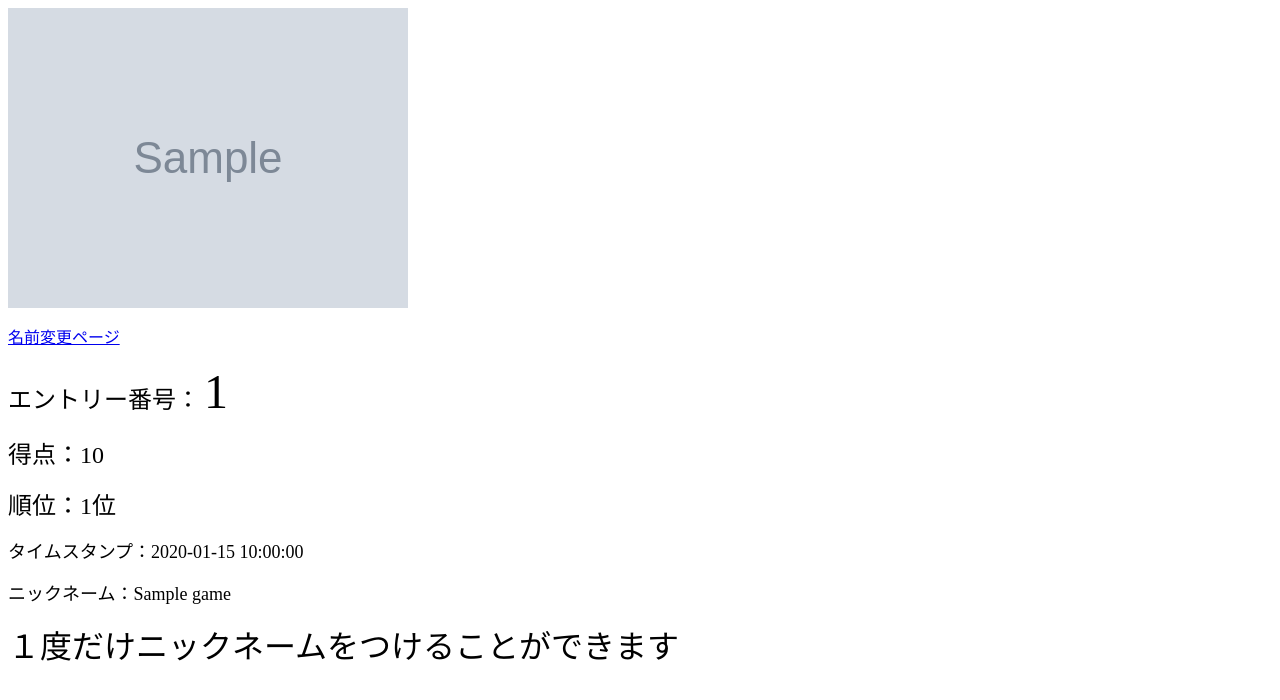
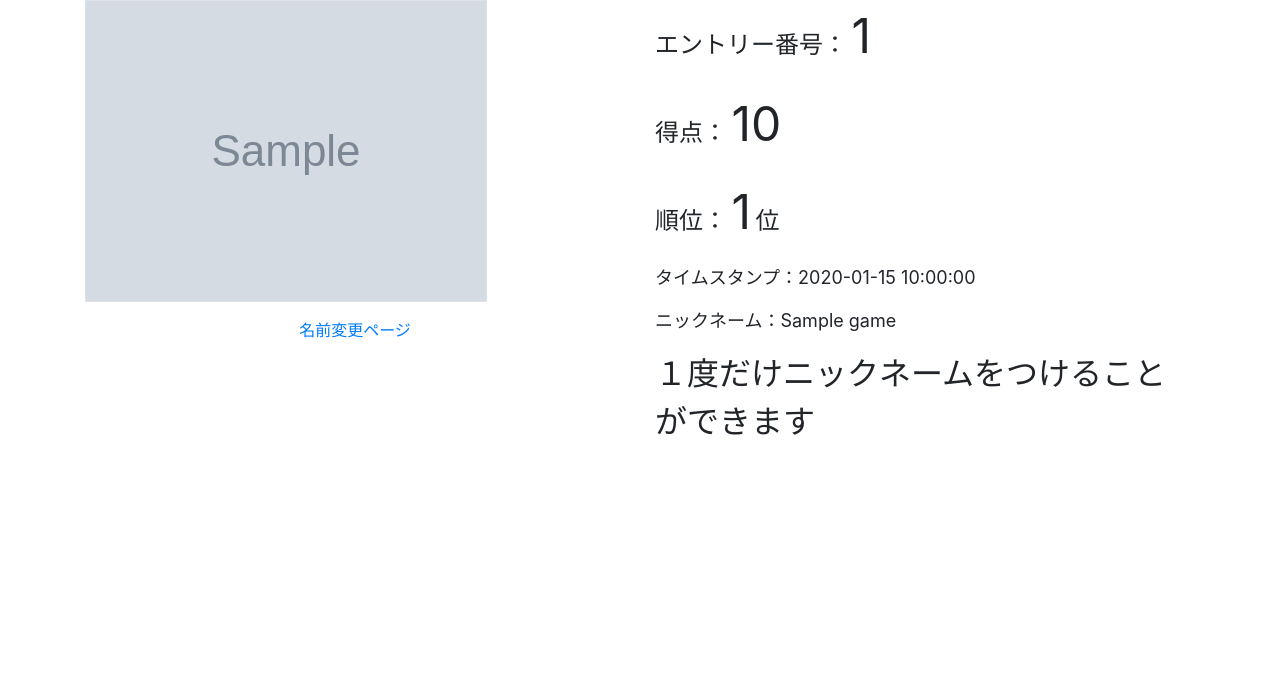
Before and after one commit to Takahiro55555/OllieRanking, a Flask app: template templates/show_rename_qr_code.html in a window 1280 px wide. Shown: the top 700 px of the page. Run offline with Flask 2, Linux system fonts and the light colour scheme; the template is opened without the code that fills it: most values are stand-ins (such as "Sample title", 1, 10 or a date in 2020); grey boxes marked "Sample" are stand-in pictures; parts of the project's set-up code (start-up, migrations or seed data) failed here and were passed over; some libraries are stand-ins or nearby versions.

Commit message:
エラー処理を作成

```diff
--- a/app.py
+++ b/app.py
@@ -1,5 +1,4 @@
 #-*- coding: utf-8 -*-
-
 from flask import Flask, render_template, request, url_for
 import json, time, random, hashlib, qrcode
 from datetime import datetime
@@ -23,11 +22,11 @@ def ReadData(_file_name = 'test'):
 
 # 排他制御!? ナニソレオイシイノ??????
 #golobal variables
-file_name = "test2"
+file_name = "test"
 data_push_link = "fff2d2127188a272e7d87f9f5396e7d7"
-show_rename_qr_code_link = "77da6549b9ab3200490b2ed4d2a502d5"
+show_rename_qr_code_link = "099070fec7cf3d742f267ddea06d6b40"
 ranking = ReadData(file_name)
-renameble_score = 100
+renameble_score = 400
 renameble_score_index = 0
 qrcode_img_name = "/static/qrcode/qrcode.png"
 qrcode_img_path = qrcode_img_name
@@ -40,13 +39,12 @@ common_urls["ranking15_page"] = front_url + "/" + "ranking15"
 common_urls["search_rank_page"] = front_url + "/" + "search_rank"
 
 
-
 @app.route("/push_data/" + data_push_link, methods=['GET'])
 def PushData():
     global ranking
     def ReturnRandomHash(solt = 44124):
         #本来のsoltとは違うかも
-        tmp = "hoge{}{}{}".format(random.randint(-10000, 10000), solt, datetime.now().strftime("%Y/%m/%d %H:%M:%S"))
+        tmp = "hoge{}{}".format(solt, datetime.now().strftime("%Y/%m/%d %H:%M:%S"))
         return str(hashlib.md5(tmp.encode()).hexdigest())
     def SortRanking(data):
         data.sort(key=lambda x: x["entry_num"])
@@ -94,25 +92,37 @@ def rename(rename_url):
         if ranking[i]["rename_url"] == rename_url:
             break
     if (ranking[i]["rename_url"] == rename_url and ranking[i]["name_edited"] == 0):
-        return render_template("rename.html", data = ranking[i], rename_url_result = rename_url_full + "/result")
+        return render_template("rename.html", rename_url_result = rename_url_full + "/result", data = ranking[i], message = "")
     else:
-        return render_template("rename_error.html")
+        return render_template("rename_error.html", data = ranking[i])
 
 @app.route('/rename/<rename_url>/result', methods=['GET'])
 def RenameResult(rename_url):
     global ranking, file_name
+    name_len_max = 20
     print(rename_url)
     for i in range(len(ranking)):
         if ranking[i]["rename_url"] == rename_url:
             break
     if (ranking[i]["rename_url"] == rename_url and ranking[i]["name_edited"] == 0):
-        ranking[i]["name"] = str(request.args.get("name"))
+        recv_name = str(request.args.get("name"))
+        recv_name = recv_name.strip()
+        recv_name_len = len(recv_name)
+        print("recv_name_len：{}".format(recv_name_len))
+        if name_len_max < recv_name_len or recv_name_len == 0:
+            rename_url_full = front_url + "/rename/" + rename_url
+            message = "ニックネームは{}字以上{}字以内にしてください".format(1, name_len_max)
+            return render_template("rename.html", rename_url_result = rename_url_full + "/result", message = message)
+        ranking[i]["name"] = recv_name
         ranking[i]["name_edited"] += 1
         ranking[i]["renamed_time"] = datetime.now().strftime("%Y/%m/%d %H:%M:%S")
         SaveData(ranking, file_name)
-        return render_template("rename_result.html", data = ranking[i], common_urls = common_urls)
+        return render_template("rename_result.html", common_urls = common_urls, data = ranking[i])
     else:
-        return render_template("rename_result_error.html", data = ranking[i])
+        data = []
+        data.append(ranking[i])
+        print(data)
+        return render_template("rename_error.html", data = data)
 
 @app.route("/")
 def TopPage():
--- a/templates/rename_error.html
+++ b/templates/rename_error.html
@@ -1,6 +1,6 @@
 {% extends "default_layout.html" %}
 {% block content %}
-<h1>確認</h1>
+<p><font size="5">ニックネームは１度しか登録できません</font></p>
 <p><font size="5">ニックネーム：</font><font size="7">{{data.name}}</font></p>
 <p><font>ニックネーム登録時間：{{data.renamed_time}}</font></p>
 {% endblock %}
--- a/templates/show_rename_qr_code.html
+++ b/templates/show_rename_qr_code.html
@@ -4,23 +4,49 @@
     <script>
       setTimeout("location.reload(true)", 1500);
     </script>
+
+    <link href="/static/css/main.css">
+    <!-- Bootstrap CDN -->
+    <link href="https://stackpath.bootstrapcdn.com/bootstrap/4.1.3/css/bootstrap.min.css" rel="stylesheet" integrity="sha384-MCw98/SFnGE8fJT3GXwEOngsV7Zt27NXFoaoApmYm81iuXoPkFOJwJ8ERdknLPMO" crossorigin="anonymous">
+    <script src="https://stackpath.bootstrapcdn.com/bootstrap/4.1.3/js/bootstrap.min.js" integrity="sha384-ChfqqxuZUCnJSK3+MXmPNIyE6ZbWh2IMqE241rYiqJxyMiZ6OW/JmZQ5stwEULTy" crossorigin="anonymous"></script>
+    <script src="https://stackpath.bootstrapcdn.com/bootstrap/4.1.3/js/bootstrap.bundle.min.js" integrity="sha384-pjaaA8dDz/5BgdFUPX6M/9SUZv4d12SUPF0axWc+VRZkx5xU3daN+lYb49+Ax+Tl" crossorigin="anonymous"></script>
+
   </head>
   <body>
-    <img src={{qrcode_img_path}} class="" alt="名前変更用リンク" >
-    <p><a href={{rename_url_full}} target="_blank">名前変更ページ</a></p>
+    <div class="container">
+      <div class="row">
+
+        <div class="col-6">
+            <p style="width: 100%; text-align: left">
+              <img src={{qrcode_img_path}} class="border img-fluid" alt="名前変更用リンク">
+            </p>
+            <p style="text-align: center"><a href={{rename_url_full}} target="_blank">名前変更ページ</a></p>
+        </div>
+
+        <div class="col-6">
           <p><font size="5"> エントリー番号：</font>
              <font size="7"> {{game_data.entry_num}} </font></p>
-    <p><font size="5">得点：{{game_data.score}}</font></p>
-    <p><font size="5">順位：{{rank}}位</font></p>
+
+          <p><font size="5">得点：</font>
+             <font size="7">{{game_data.score}}</font></p>
+
+          <p><font size="5">順位：</font>
+             <font size="7">{{rank}}</font>
+             <font size="5">位</font></p>
+
           <p><font size="4">タイムスタンプ：{{game_data.time_stamp}}</font></p>
           <p><font size="4">ニックネーム：{{game_data.name}}</font></p>
           <p>
             {% if game_data.name_edited == 1 %}
-        <font size="6" color="red">ニックネームが変更されました。変更はできません</font>
+             <font size="6" color="red">ニックネームが変更されました</font>
             {% else %}
               <font size="6">１度だけニックネームをつけることができます</font>
             {% endif %}
           </p>
+        </div>
+
+      </div>
+    </div>
 
   </body>
 
```
Also changed, not shown: static/css/main.css (+8 -4 lines), templates/rename.html (+34 -7 lines). Lines whose indentation alone changed are shown as unchanged.
